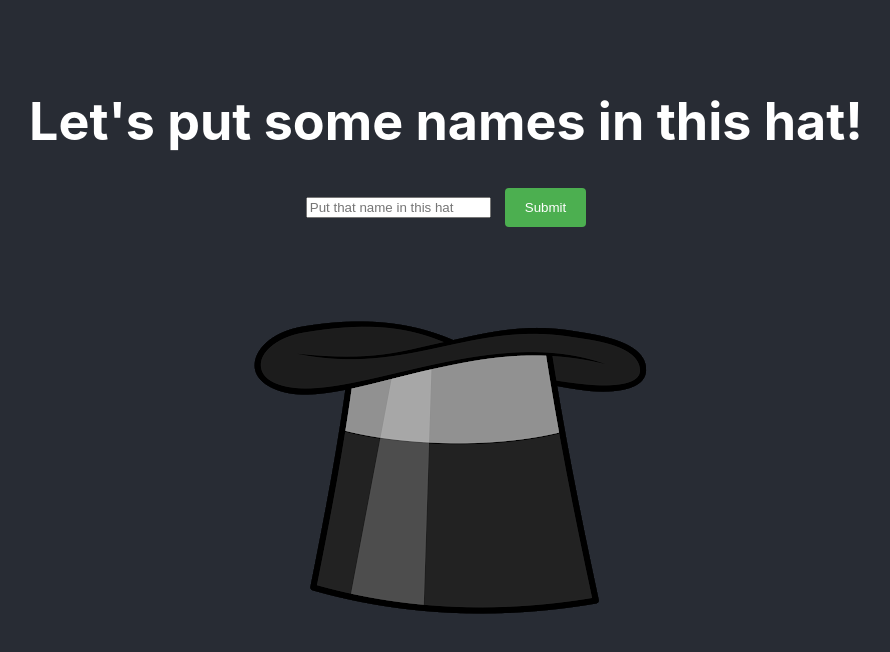
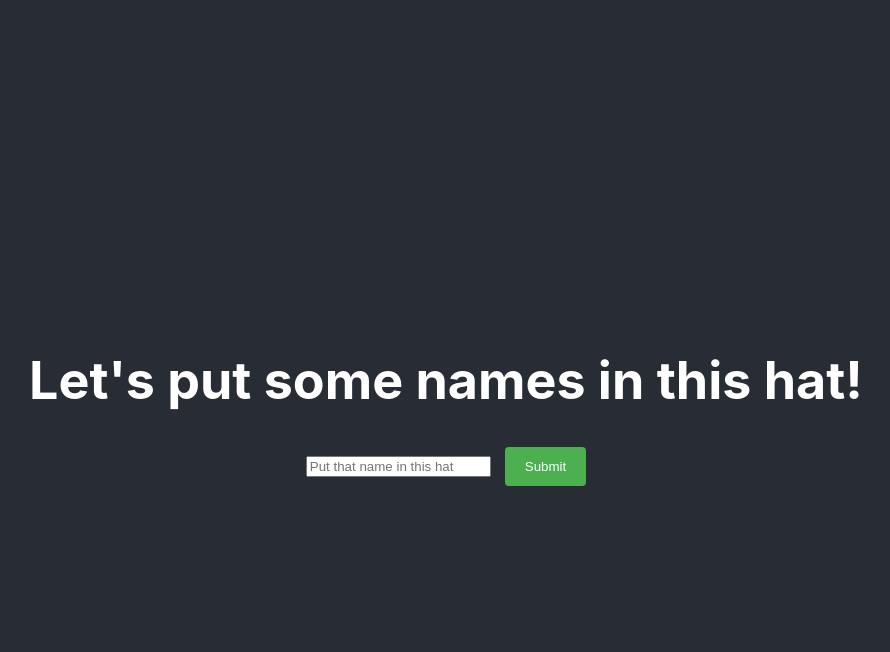
Before and after one commit to jburked/name-hat, a React (Create React App) app: page / in a window 1280 px wide. Shown: the top 652 px of the page, without its empty margins (194-1084 px from the left). Built offline with nearby package versions, Linux system fonts and the light colour scheme.

Commit message:
Still moving things around. still broken

```diff
--- a/src/App.tsx
+++ b/src/App.tsx
@@ -1,68 +1,13 @@
-import React, { useState, Component } from "react";
-
-import hat from "./upsideDownHat.png";
 import "./App.css";
-import "./Form.css";
+import Form from "./Form";
 
 function App() {
-  return Form();
-}
-
-function Form() {
-  const [name, setName] = useState("");
-  const initialList: string[] = [];
-  const [list, setList] = useState(initialList);
-
-  // handleChange = (n: string) => {
-  //   this.setState({ name: n });
-  //   console.log("Here is a name ", this.state.name);
-  // };
-
-  const onSubmit = (n: string) => {
-    console.log("Here is the name you want in the hat ", n);
-    const newList = list.concat(n);
-    setList(newList);
-    console.log("Here is a list of names ", list);
-    setName("");
-  };
-
-  const onClear = (): void => {
-    setList([]);
-  };
-
-  const onDraw = () => {
-    if (list && list.length > 1) {
-      alert(list[Math.floor(Math.random() * list.length)]);
-    } else {
-      alert("We need some names in the hat first!");
-    }
-  };
-
   return (
     <div className="App">
       <header className="App-header">
         <h1>Let's put some names in this hat!</h1>
         <div>
-          {list.map}
-
-          <form onSubmit={(e) => onSubmit(e.currentTarget.value)}>
-            <div className="row">
-              <div className="col-75">
-                <input
-                  type="name"
-                  value={name}
-                  placeholder="Put that name in this hat"
-                  onChange={(e) => setName(e.currentTarget.value)}
-                />
-                <input type="submit"></input>
-              </div>
-            </div>
-          </form>
-        </div>
-        <div className="Hat-box">
-          <div className="Hat-box-inner">
-            {<img src={hat} className="Hat" alt="logo" onClick={onDraw} />}
-          </div>
+          <Form />
         </div>
       </header>
     </div>
--- /dev/null
+++ b/src/Form.tsx
@@ -0,0 +1,51 @@
+import React, { useState } from "react";
+import hat from "./upsideDownHat.png";
+import "./Form.css";
+
+const Form = () => {
+  const [name, setName] = useState("");
+  const [list, setList] = useState<string[]>([]);
+
+  // handleChange = (n: string) => {
+  //   this.setState({ name: n });
+  //   console.log("Here is a name ", this.state.name);
+  // };
+
+  const onSubmit = (n: string) => {
+    console.log("Here is the name you want in the hat ", n);
+    const newList = list.concat(n);
+    setList(newList);
+    console.log("Here is a list of names ", list);
+    setName("");
+  };
+
+  const onClear = (): void => {
+    setList([]);
+  };
+
+  const onDraw = () => {
+    if (list && list.length > 1) {
+      alert(list[Math.floor(Math.random() * list.length)]);
+    } else {
+      alert("We need some names in the hat first!");
+    }
+  };
+
+  return (
+    <form onSubmit={(e) => onSubmit(e.currentTarget.value)}>
+      <div className="row">
+        <div className="col-75">
+          <input
+            type="name"
+            value={name}
+            placeholder="Put that name in this hat"
+            onChange={(e) => setName(e.currentTarget.value)}
+          />
+          <input type="submit"></input>
+        </div>
+      </div>
+    </form>
+  );
+};
+
+export default Form;
--- /dev/null
+++ b/src/People.tsx
@@ -0,0 +1,3 @@
+export interface Names {
+  names: string[];
+}
```
Also changed, not shown: src/Hat.tsx (added).
